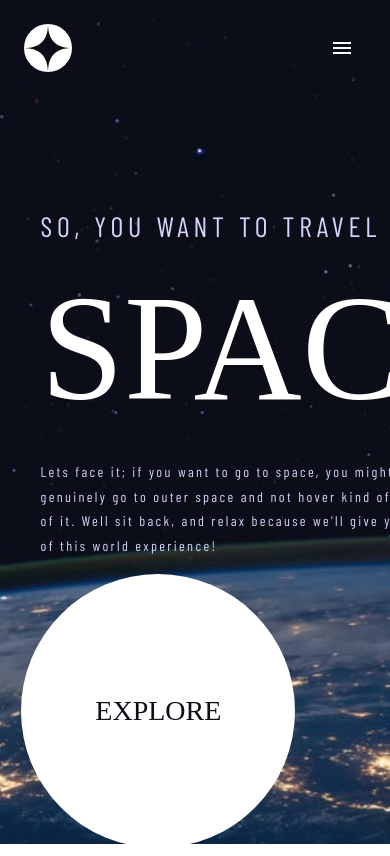
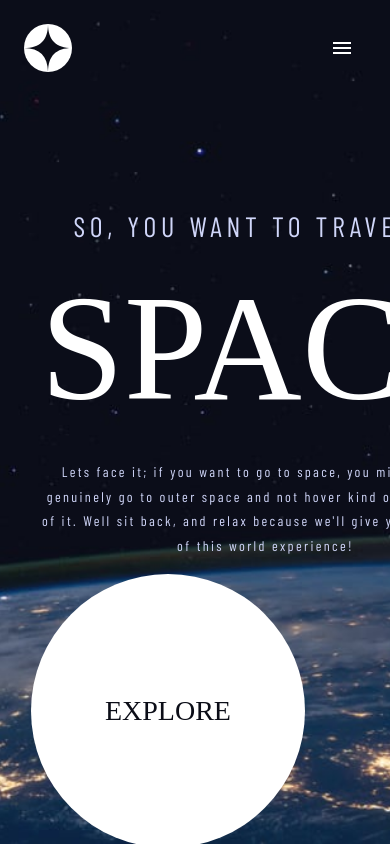
Before and after one commit to AgomohC/femto-space-tourism, a React (Create React App) app: page / in a window 390 px wide. Shown: the top 856 px of the page. Built offline with nearby package versions, Linux system fonts and the light colour scheme; a web font is replaced by a local one.

Commit message:
fished tablet homepage

```diff
--- a/src/Pages/Home.jsx
+++ b/src/Pages/Home.jsx
@@ -25,15 +25,29 @@ const useStyles = makeStyles((theme) => ({
       zIndex: 1,
    },
    container: {
-      display: "flex",
-      alignItems: "flex-end",
-      justifyContent: "space-between",
-      marginTop: "200px",
       marginLeft: "auto",
       marginRight: "auto",
+      marginTop: "200px",
+
+      [theme.breakpoints.up("sm")]: {
+         justifyContent: "center",
+      },
+      [theme.breakpoints.up("lg")]: {
+         display: "flex",
+         alignItems: "flex-end",
+         justifyContent: "space-between",
+      },
    },
    textContainer: {
       width: "450px",
+      textAlign: "center",
+      marginLeft: "auto",
+      marginRight: "auto",
+      [theme.breakpoints.up("lg")]: {
+         textAlign: "left",
+         marginLeft: 0,
+         marginRight: 0,
+      },
    },
    button: {
       borderRadius: "50%",
@@ -57,8 +71,15 @@ const useStyles = makeStyles((theme) => ({
       color: theme.palette.text.secondary,
    },
    end: {
-      justifyContent: "flex-end",
+      justifyContent: "center",
       display: "flex",
+      [theme.breakpoints.up("sm")]: {
+         marginTop: theme.spacing(10),
+      },
+      [theme.breakpoints.up("lg")]: {
+         justifyContent: "flex-end",
+         marginTop: 0,
+      },
    },
    link: {
       textDecoration: "none",
@@ -71,7 +92,7 @@ const Home = () => {
    return (
       <div className={classes.background}>
          <Grid container spacing={2} xs={10} className={classes.container}>
-            <Grid item xs={10} sm={6}>
+            <Grid item xs={10} lg={6}>
                <div className={classes.textContainer}>
                   <Typography
                      variant="h5"
```
